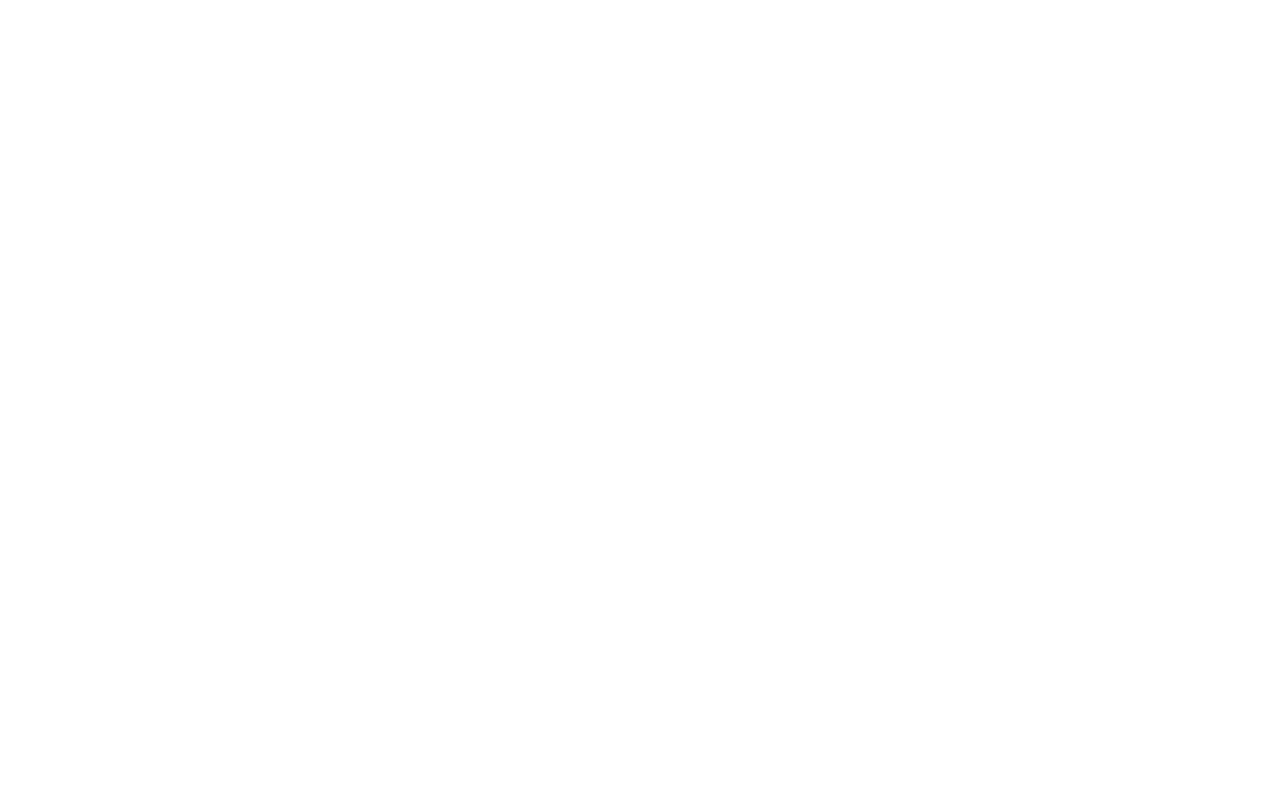
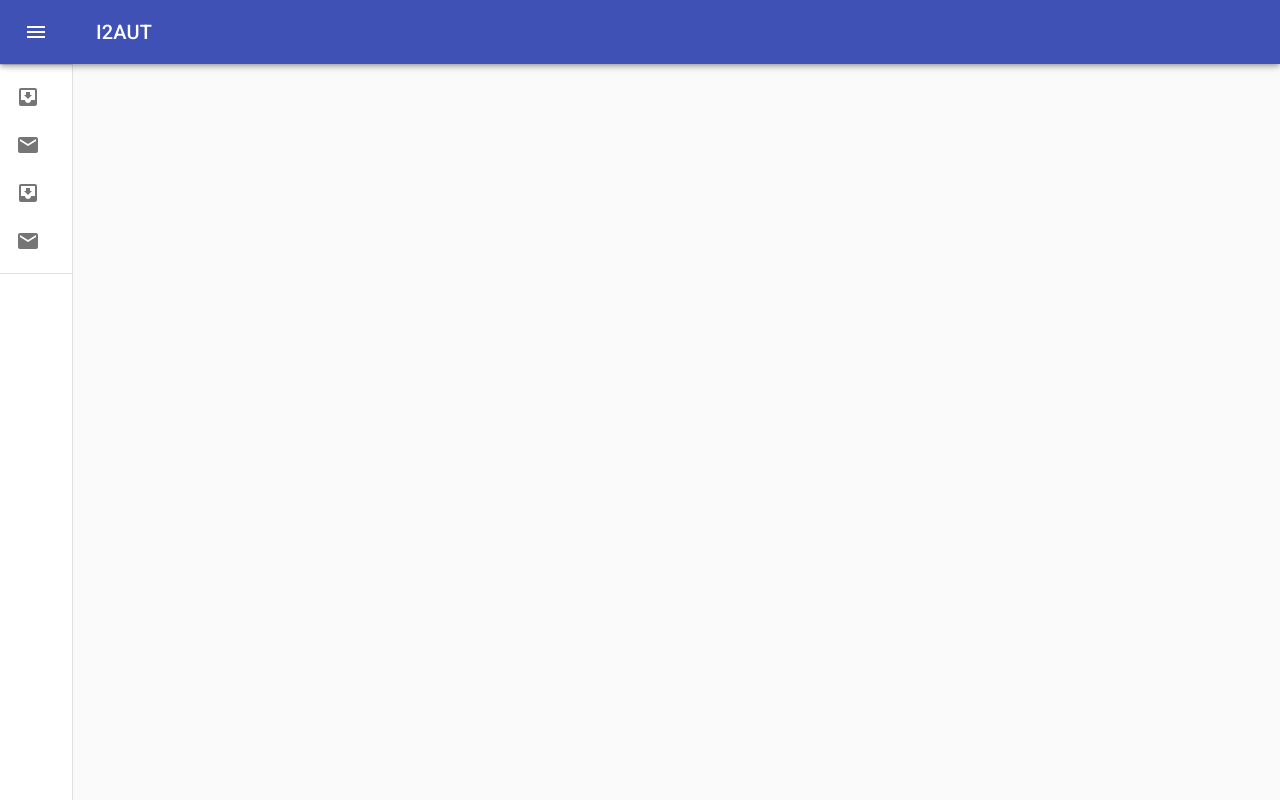
Before and after one commit to andresmedina840/proyectoreact, a React (Create React App) app: page /home in a window 1280 px wide. Built offline with nearby package versions, Linux system fonts and the light colour scheme.

Commit message:
update HomePage

```diff
--- a/src/App.jsx
+++ b/src/App.jsx
@@ -1,4 +1,6 @@
 import Login from "./components/Login";
+import Home from "./components/Home";
+
 import { BrowserRouter as Router, Switch, Route, Link } from "react-router-dom";
 
 function App() {
@@ -6,6 +8,7 @@ function App() {
     <Router>
       <Switch>
         <Route exact path="/" component={Login} />
+        <Route exact path="/home" component={Home} />
       </Switch>
     </Router>
   );
--- a/src/components/FormularioLogin.jsx
+++ b/src/components/FormularioLogin.jsx
@@ -118,7 +118,7 @@ const FormularioLogin = () => {
                 </FormControl>
 
                 <div style={{ height: 20 }} />
-                <Button color="primary" variant="contained">
+                <Button href='/home' color="primary" variant="contained">
                   Iniciar Sesion
                 </Button>
               </div>
--- a/src/components/Home.jsx
+++ b/src/components/Home.jsx
@@ -1,7 +1,15 @@
 import React from "react";
+import AppBar from './appbar/AppBar'
+
+import { BrowserRouter as Router, Switch, Route, Link } from "react-router-dom";
 
 const Home = () => {
-  return <div>Desde el home</div>;
+  return (
+    <Router>
+      <AppBar/>
+    </Router>
+
+  )
 };
 
 export default Home;
--- /dev/null
+++ b/src/components/appbar/AppBar.js
@@ -0,0 +1,168 @@
+import React from 'react';
+import clsx from 'clsx';
+import { makeStyles, useTheme } from '@material-ui/core/styles';
+import Drawer from '@material-ui/core/Drawer';
+import AppBar from '@material-ui/core/AppBar';
+import Toolbar from '@material-ui/core/Toolbar';
+import List from '@material-ui/core/List';
+import CssBaseline from '@material-ui/core/CssBaseline';
+import Typography from '@material-ui/core/Typography';
+import Divider from '@material-ui/core/Divider';
+import IconButton from '@material-ui/core/IconButton';
+import MenuIcon from '@material-ui/icons/Menu';
+import ChevronLeftIcon from '@material-ui/icons/ChevronLeft';
+import ChevronRightIcon from '@material-ui/icons/ChevronRight';
+import ListItem from '@material-ui/core/ListItem';
+import ListItemIcon from '@material-ui/core/ListItemIcon';
+import ListItemText from '@material-ui/core/ListItemText';
+import InboxIcon from '@material-ui/icons/MoveToInbox';
+import MailIcon from '@material-ui/icons/Mail';
+
+const drawerWidth = 240;
+
+const useStyles = makeStyles((theme) => ({
+  root: {
+    display: 'flex',
+  },
+  appBar: {
+    zIndex: theme.zIndex.drawer + 1,
+    transition: theme.transitions.create(['width', 'margin'], {
+      easing: theme.transitions.easing.sharp,
+      duration: theme.transitions.duration.leavingScreen,
+    }),
+  },
+  appBarShift: {
+    marginLeft: drawerWidth,
+    width: `calc(100% - ${drawerWidth}px)`,
+    transition: theme.transitions.create(['width', 'margin'], {
+      easing: theme.transitions.easing.sharp,
+      duration: theme.transitions.duration.enteringScreen,
+    }),
+  },
+  menuButton: {
+    marginRight: 36,
+  },
+  hide: {
+    display: 'none',
+  },
+  drawer: {
+    width: drawerWidth,
+    flexShrink: 0,
+    whiteSpace: 'nowrap',
+  },
+  drawerOpen: {
+    width: drawerWidth,
+    transition: theme.transitions.create('width', {
+      easing: theme.transitions.easing.sharp,
+      duration: theme.transitions.duration.enteringScreen,
+    }),
+  },
+  drawerClose: {
+    transition: theme.transitions.create('width', {
+      easing: theme.transitions.easing.sharp,
+      duration: theme.transitions.duration.leavingScreen,
+    }),
+    overflowX: 'hidden',
+    width: theme.spacing(7) + 1,
+    [theme.breakpoints.up('sm')]: {
+      width: theme.spacing(9) + 1,
+    },
+  },
+  toolbar: {
+    display: 'flex',
+    alignItems: 'center',
+    justifyContent: 'flex-end',
+    padding: theme.spacing(0, 1),
+    // necessary for content to be below app bar
+    ...theme.mixins.toolbar,
+  },
+  content: {
+    flexGrow: 1,
+    padding: theme.spacing(3),
+  },
+}));
+
+export default function MiniDrawer() {
+  const classes = useStyles();
+  const theme = useTheme();
+  const [open, setOpen] = React.useState(false);
+
+  const handleDrawerOpen = () => {
+    setOpen(true);
+  };
+
+  const handleDrawerClose = () => {
+    setOpen(false);
+  };
+
+  return (
+    <div className={classes.root}>
+      <CssBaseline />
+      <AppBar
+        position="fixed"
+        className={clsx(classes.appBar, {
+          [classes.appBarShift]: open,
+        })}
+      >
+        <Toolbar>
+          <IconButton
+            color="inherit"
+            aria-label="open drawer"
+            onClick={handleDrawerOpen}
+            edge="start"
+            className={clsx(classes.menuButton, {
+              [classes.hide]: open,
+            })}
+          >
+            <MenuIcon />
+          </IconButton>
+          <Typography variant="h6" noWrap color="white">
+            I2AUT
+          </Typography>
+        </Toolbar>
+      </AppBar>
+      <Drawer
+        variant="permanent"
+        className={clsx(classes.drawer, {
+          [classes.drawerOpen]: open,
+          [classes.drawerClose]: !open,
+        })}
+        classes={{
+          paper: clsx({
+            [classes.drawerOpen]: open,
+            [classes.drawerClose]: !open,
+          }),
+        }}
+      >
+        <div className={classes.toolbar}>
+          <IconButton onClick={handleDrawerClose}>
+            {theme.direction === 'rtl' ? <ChevronRightIcon /> : <ChevronLeftIcon />}
+          </IconButton>
+        </div>
+        <Divider />
+        <List>
+          {['Inbox', 'Starred', 'Send email', 'Drafts'].map((text, index) => (
+            <ListItem button key={text}>
+              <ListItemIcon>{index % 2 === 0 ? <InboxIcon /> : <MailIcon />}</ListItemIcon>
+              <ListItemText primary={text} />
+            </ListItem>
+          ))}
+        </List>
+        <Divider />
+        {/* <List>
+          {['All mail', 'Trash', 'Spam'].map((text, index) => (
+            <ListItem button key={text}>
+              <ListItemIcon>{index % 2 === 0 ? <InboxIcon /> : <MailIcon />}</ListItemIcon>
+              <ListItemText primary={text} />
+            </ListItem>
+          ))}
+        </List> */}
+      </Drawer>
+      <main className={classes.content}>
+        <div className={classes.toolbar} />
+
+
+      </main>
+    </div>
+  );
+}
```
